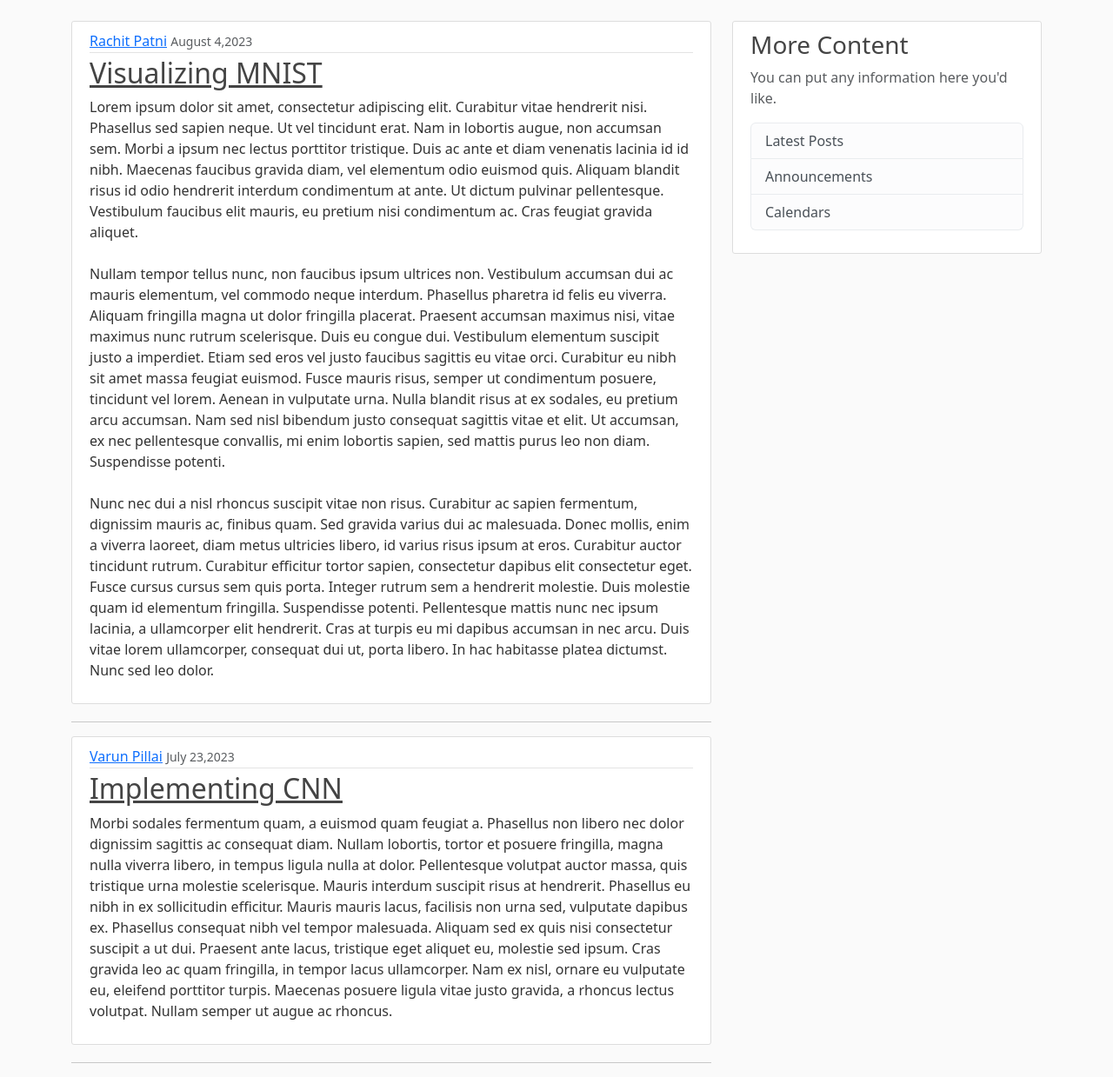
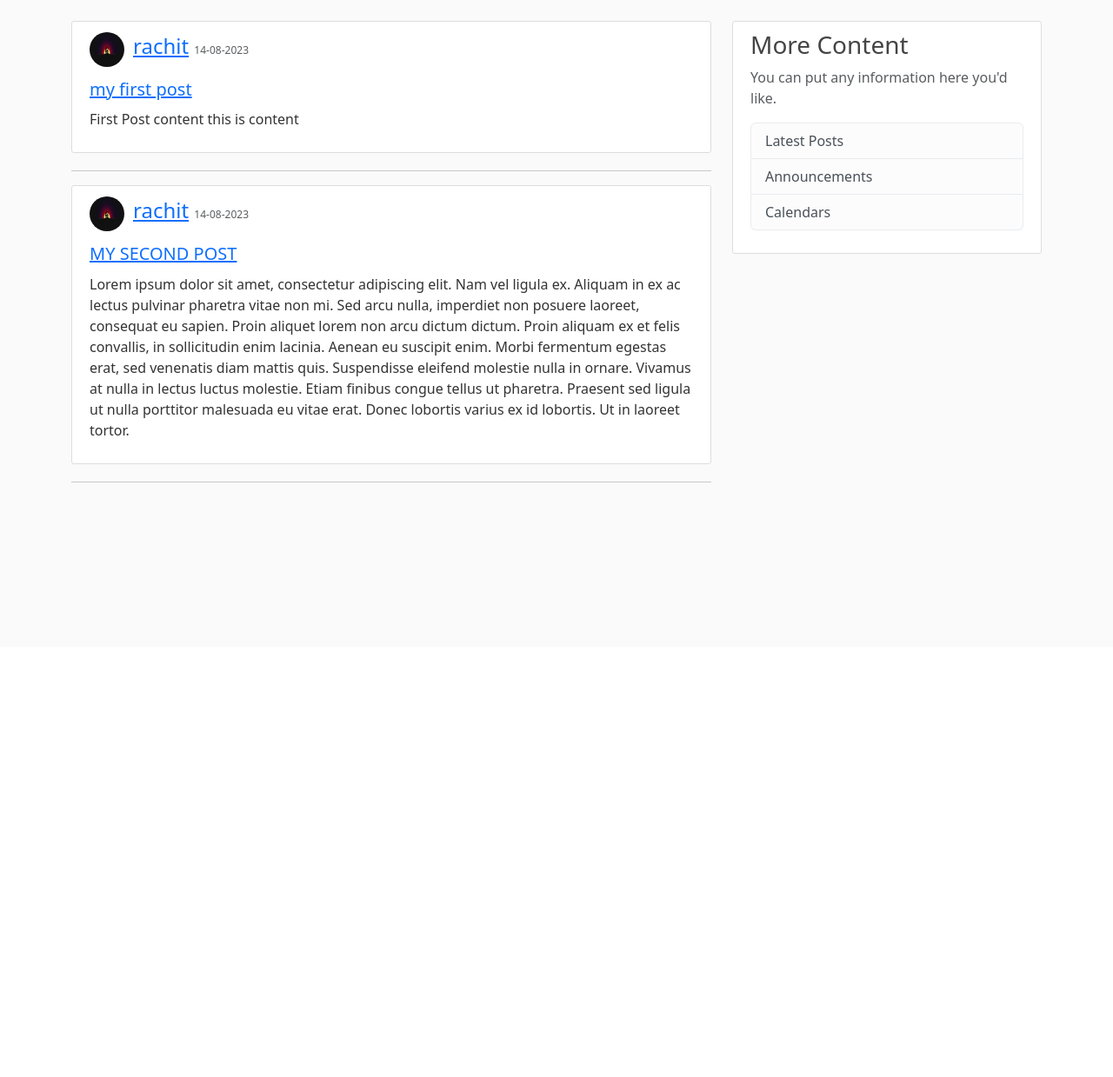
Before and after one commit to rachit901109/Blogsite-app, a Flask app: page / in a window 1280 px wide. Shown: the part 56-1295 px from the top of the page at 87% size. After the commit the page ends 611 px from the top, so only its background shows below. Run offline with Flask 3, Linux system fonts and the light colour scheme; some libraries are stand-ins or nearby versions.

Commit message:
add posts feature

```diff
--- a/blogsite/routes.py
+++ b/blogsite/routes.py
@@ -2,36 +2,16 @@ import os,secrets
 from PIL import Image
 from flask import render_template, url_for, flash, redirect, request
 from blogsite import app, db, bcrypt
-from blogsite.forms import Registration_form, Login_form, Update_account_form
+from blogsite.forms import Registration_form, Login_form, Update_account_form, Post_form
 from blogsite.models import User, Post
 from flask_login import login_user, current_user, logout_user, login_required
 
-dummy_posts = [
-    {
-        'title':'Visualizing MNIST',
-        'author':'Rachit Patni',
-        'content':"""Lorem ipsum dolor sit amet, consectetur adipiscing elit. Curabitur vitae hendrerit nisi. Phasellus sed sapien neque. Ut vel tincidunt erat. Nam in lobortis augue, non accumsan sem. Morbi a ipsum nec lectus porttitor tristique. Duis ac ante et diam venenatis lacinia id id nibh. Maecenas faucibus gravida diam, vel elementum odio euismod quis. Aliquam blandit risus id odio hendrerit interdum condimentum at ante. Ut dictum pulvinar pellentesque. Vestibulum faucibus elit mauris, eu pretium nisi condimentum ac. Cras feugiat gravida aliquet.
-
-                    Nullam tempor tellus nunc, non faucibus ipsum ultrices non. Vestibulum accumsan dui ac mauris elementum, vel commodo neque interdum. Phasellus pharetra id felis eu viverra. Aliquam fringilla magna ut dolor fringilla placerat. Praesent accumsan maximus nisi, vitae maximus nunc rutrum scelerisque. Duis eu congue dui. Vestibulum elementum suscipit justo a imperdiet. Etiam sed eros vel justo faucibus sagittis eu vitae orci. Curabitur eu nibh sit amet massa feugiat euismod. Fusce mauris risus, semper ut condimentum posuere, tincidunt vel lorem. Aenean in vulputate urna. Nulla blandit risus at ex sodales, eu pretium arcu accumsan. Nam sed nisl bibendum justo consequat sagittis vitae et elit. Ut accumsan, ex nec pellentesque convallis, mi enim lobortis sapien, sed mattis purus leo non diam. Suspendisse potenti.
-
-                    Nunc nec dui a nisl rhoncus suscipit vitae non risus. Curabitur ac sapien fermentum, dignissim mauris ac, finibus quam. Sed gravida varius dui ac malesuada. Donec mollis, enim a viverra laoreet, diam metus ultricies libero, id varius risus ipsum at eros. Curabitur auctor tincidunt rutrum. Curabitur efficitur tortor sapien, consectetur dapibus elit consectetur eget. Fusce cursus cursus sem quis porta. Integer rutrum sem a hendrerit molestie. Duis molestie quam id elementum fringilla. Suspendisse potenti. Pellentesque mattis nunc nec ipsum lacinia, a ullamcorper elit hendrerit. Cras at turpis eu mi dapibus accumsan in nec arcu. Duis vitae lorem ullamcorper, consequat dui ut, porta libero. In hac habitasse platea dictumst. Nunc sed leo dolor.
-                """,
-        'date_posted':'August 4,2023'
-    },
-    {
-        'title':'Implementing CNN',
-        'author':'Varun Pillai',
-        'content':"""Morbi sodales fermentum quam, a euismod quam feugiat a. Phasellus non libero nec dolor dignissim sagittis ac consequat diam. Nullam lobortis, tortor et posuere fringilla, magna nulla viverra libero, in tempus ligula nulla at dolor. Pellentesque volutpat auctor massa, quis tristique urna molestie scelerisque. Mauris interdum suscipit risus at hendrerit. Phasellus eu nibh in ex sollicitudin efficitur. Mauris mauris lacus, facilisis non urna sed, vulputate dapibus ex. Phasellus consequat nibh vel tempor malesuada. Aliquam sed ex quis nisi consectetur suscipit a ut dui. Praesent ante lacus, tristique eget aliquet eu, molestie sed ipsum. Cras gravida leo ac quam fringilla, in tempor lacus ullamcorper. Nam ex nisl, ornare eu vulputate eu, eleifend porttitor turpis. Maecenas posuere ligula vitae justo gravida, a rhoncus lectus volutpat. Nullam semper ut augue ac rhoncus.
-                """,
-        'date_posted':'July 23,2023'
-    }
-]
 
 @app.route('/')
 @app.route('/home')
 def home():
     # return "<h1> Home Page </h1>"
-    return render_template('home.html',dummy_posts=dummy_posts,page_title='CaseBook')
+    return render_template('home.html',posts=Post.query.all(),page_title='CaseBook')
 
 
 @app.route('/about')
@@ -125,3 +105,16 @@ def query():
     for user in User.query.all():
         user_list.append({'id':user.id,'name':user.username,'mail':user.email,'pfp':user.img_file})
     return render_template('query.html', page_title='Query DB', user_list=user_list)
+
+# add posts
+@app.route('/New Post',methods=['GET','POST'])
+@login_required
+def new_post():
+    form = Post_form()
+    if form.validate_on_submit():
+        post = Post(title=form.title.data, content= form.content.data, author=current_user)
+        db.session.add(post)
+        db.session.commit()
+        flash(message='Post Created',category='success')
+        return redirect(url_for('home'))
+    return render_template('create_post.html', page_title='New Post', form=form)
--- a/blogsite/static/temp_style.css
+++ b/blogsite/static/temp_style.css
@@ -33,7 +33,7 @@ body {
   }
 
   .article-title {
-    color: #444444;
+    font-size: 1.25rem;
   }
 
   a.article-title:hover {
@@ -42,19 +42,17 @@ body {
   }
 
   .article-content {
-    white-space: pre-line;
+    margin-top: 0.5rem;
   }
 
   .article-img {
-    height: 65px;
-    width: 65px;
-    margin-right: 16px;
+    height: 40px;
+    width: 40px;
   }
 
   .article-metadata {
-    padding-bottom: 1px;
-    margin-bottom: 4px;
-    border-bottom: 1px solid #e3e3e3
+    font-size: 1.5rem;
+    margin-bottom: 0.5rem;
   }
 
   .article-metadata a:hover {
@@ -95,15 +93,3 @@ body {
   .custom-table tr:nth-child(even) {
     background-color: #f2f2f2;
   }
-
- /* .profile-photo-container {
-    text-align: center;
-    width: 150px;
-    height: 150px;
-    border-radius: 50%;
-    overflow: hidden;
-  }
- .profile-photo {
-    width: 100%;
-    height: auto;
- } */
--- a/blogsite/templates/home.html
+++ b/blogsite/templates/home.html
@@ -1,17 +1,22 @@
 {% extends "layout.html" %}
 {% block page_content %}
-    {% for post in dummy_posts %}
+{% for post in posts %}
 <article class="media content-section">
+  <div class="d-flex align-items-center">
+    <img class="img-fluid rounded-circle article-img mr-3"
+      src="{{ url_for('static',filename='profile_pic/'+post.author.img_file) }}" alt="Profile Photo of author">
+    <div style="margin-left: 10px;">
+      <div class="article-metadata">
+        <a class="mr-2" href="#">{{ post.author.username }}</a>
+        <small class="text-muted" style="font-size: 0.75rem;">{{ post.date_posted.strftime('%d-%m-%Y') }}</small>
+      </div>
+    </div>
+  </div>
   <div class="media-body">
-          <div class="article-metadata">
-            <a class="mr-2" href="#">{{ post.author }}</a>
-            <small class="text-muted">{{ post.date_posted }}</small>
-          </div>
     <h2><a class="article-title" href="#">{{ post.title }}</a></h2>
     <p class="article-content">{{ post.content }}</p>
   </div>
 </article>
 <hr>
 {% endfor %}
-
 {% endblock page_content %}
--- a/blogsite/templates/layout.html
+++ b/blogsite/templates/layout.html
@@ -35,6 +35,7 @@
               <!-- Navbar Right Side -->
               <div class="navbar-nav">
                 {% if current_user.is_authenticated %}
+                  <a class="nav-item nav-link" href="{{ url_for('new_post') }}">New Post</a>
                   <a class="nav-item nav-link" href="{{ url_for('account') }}">Account</a>
                   <a class="nav-item nav-link" href="{{ url_for('logout') }}">Logout</a>
                 {% else %}
```
Also changed, not shown: blogsite/forms.py (+6 -1 lines), blogsite/templates/create_post.html (added, +40 -0 lines), instance/site.db. Lines whose indentation alone changed are shown as unchanged.
